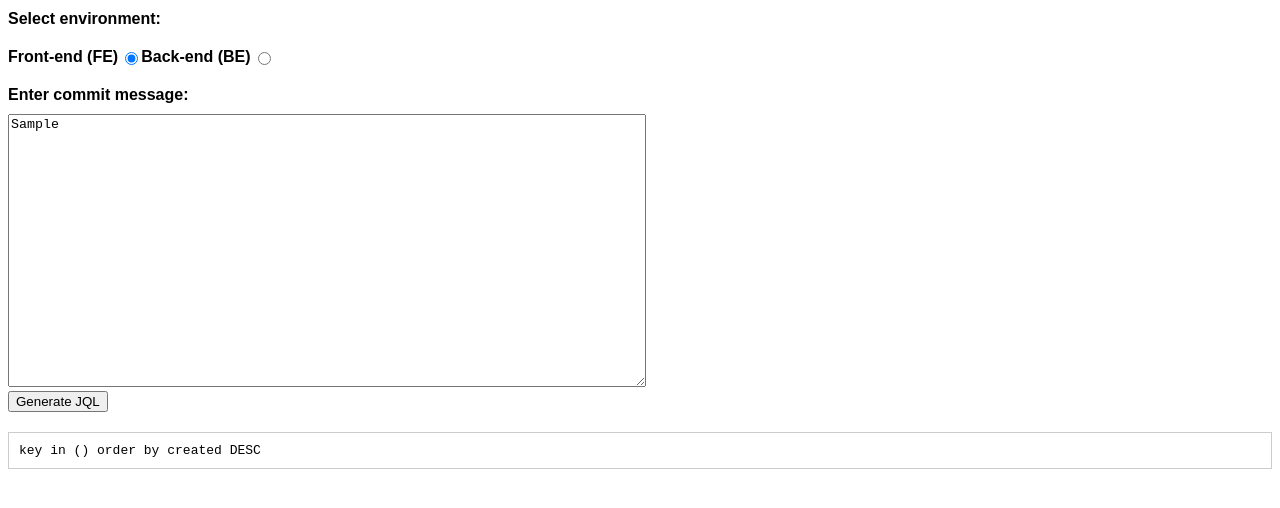
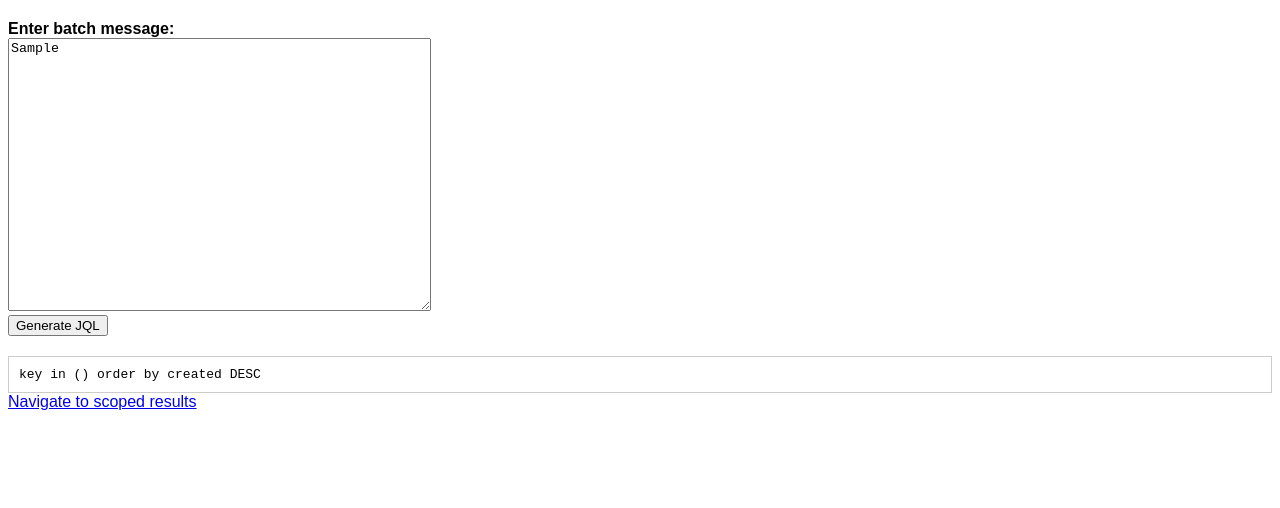
Before and after one commit to wrotson/generate-jql-from-batch, a plain HTML site: page index.html in a window 1280 px wide. Both pictures are taken after typing "Sample" into the empty fields and a click on the button "Generate JQL". Drawn offline with Linux system fonts and the light colour scheme.

Commit message:
refactor

```diff
--- a/index.html
+++ b/index.html
@@ -8,12 +8,11 @@
     }
     label {
       display: block;
-          margin-top: 10px;
-          margin-bottom: 10px;
+      margin-top: 20px;
       font-weight: bold;
     }
     textarea {
-          width: 50%;
+      width: 33%;
       height: 20em;
       font-family: monospace;
     }
@@ -24,69 +23,35 @@
       border: 1px solid #ccc;
       padding: 10px;
     }
-      .radio-buttons {
-          display: flex;
-          flex-direction: row;
-      }
-      .radio-buttons label {
-          margin-right: 2px;
-      }
   </style>
 </head>
 <body>
 <form onsubmit="generateJql(event)">
-  <label>Select environment:</label>
-  <div class="radio-buttons">
-    <label for="fe">Front-end (FE)</label>
-    <input type="radio" id="fe" name="environment" value="fe" checked>
-    <label for="be">Back-end (BE)</label>
-    <input type="radio" id="be" name="environment" value="be">
-  </div>
-  <label for="message">Enter commit message:</label>
+  <label for="message">Enter batch message:</label>
   <textarea id="message"></textarea>
   <div><button type="submit">Generate JQL</button></div>
 </form>
 <div id="results"></div>
+<div id="link"></div>
 <script>
   function generateJql(event) {
     event.preventDefault();
-    const environment = document.querySelector('input[name="environment"]:checked').value;
     const message = document.querySelector('#message').value.trim();
     const lines = message.split('\n');
-    let jql = '';
-    if (environment === 'fe') {
-      jql = generateJqlFE(lines);
-    } else if (environment === 'be') {
-      jql = generateJqlBE(lines);
-    }
-    document.querySelector('#results').textContent = jql;
-  }
-
-  function generateJqlFE(commits) {
     const ticketsIDs = [];
-    commits.forEach(line => {
-      const spaceIndex = line.indexOf(' ');
-      const colonIndex = line.indexOf(':');
-      if (colonIndex !== -1) {
-        ticketsIDs.push(line.substring(spaceIndex + 1, colonIndex));
-      }
-    });
-    return `key in (${ticketsIDs.toString()}) order by created DESC`;
-  }
-
-  function generateJqlBE(commits) {
-    const ticketsIDs = [];
-    commits.forEach(line => {
-      const matches = line.match(/\b[A-Z]+-\d+\b/g);
+    lines.forEach(line => {
+      const matches = line.match(/[A-Z]+-[0-9]+/);
       if (matches) {
         matches.forEach(match => {
-          if (!match.includes("STAGING") && !match.includes("PRODUCTION")) {
           ticketsIDs.push(match);
-          }
         });
       }
     });
-    return `key in (${ticketsIDs.join()}) order by created DESC`;
+    const jql = `key in (${ticketsIDs.join()}) order by created DESC`;
+    const baseUrl = 'https://knowde.atlassian.net/issues/?jql=';
+    const link = document.querySelector('#link');
+    link.innerHTML = `<a href="${baseUrl + encodeURIComponent(jql)}" target="_blank">Navigate to scoped results</a>`;
+    document.querySelector('#results').textContent = jql;
   }
 </script>
 </body>
```
Lines whose indentation alone changed are shown as unchanged.
